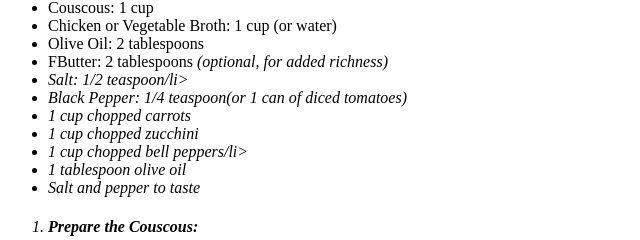
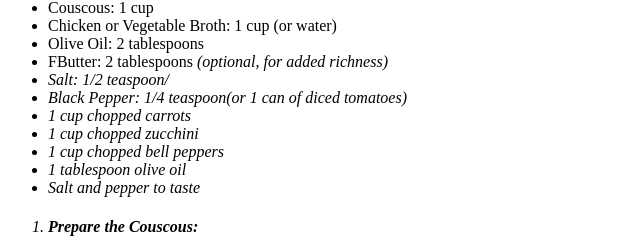
Before and after one commit to amine2004tech/odin-recipes, a plain HTML site: page recipes/couscous.html in a window 1280 px wide. Shown: the part 901-1141 px from the top of the page, 0-640 px from the left. Drawn offline with Linux system fonts and the light colour scheme.

Commit message:
well done

```diff
--- a/recipes/couscous.html
+++ b/recipes/couscous.html
@@ -13,11 +13,11 @@
 <li>Chicken or Vegetable Broth: 1 cup (or water)</li>
 <li>Olive Oil: 2 tablespoons</li>
 <li>FButter: 2 tablespoons <em>(optional, for added richness)<em></li>
-<li>Salt: 1/2 teaspoon/li>
+<li>Salt: 1/2 teaspoon/</li>
 <li>Black Pepper: 1/4 teaspoon<em>(or 1 can of diced tomatoes)</em></li>
 <li>1 cup chopped carrots</li>
 <li>1 cup chopped zucchini</li>
-<li>1 cup chopped bell peppers/li>
+<li>1 cup chopped bell peppers</li>
 <li>1 tablespoon olive oil</li>
 <li>Salt and pepper to taste</li>
 </Ul>
```
